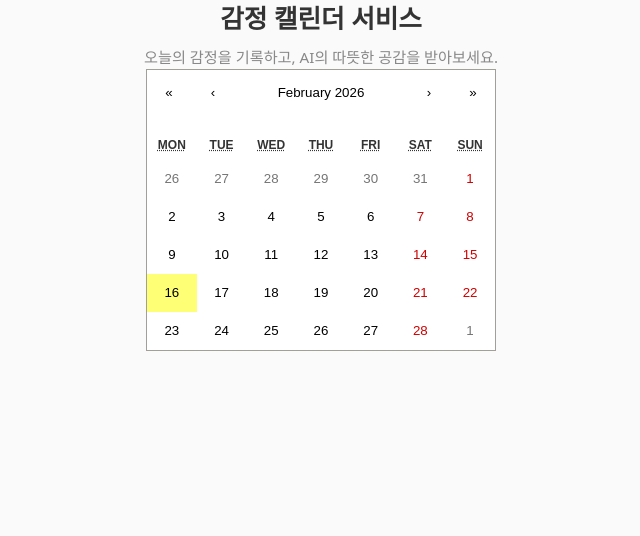
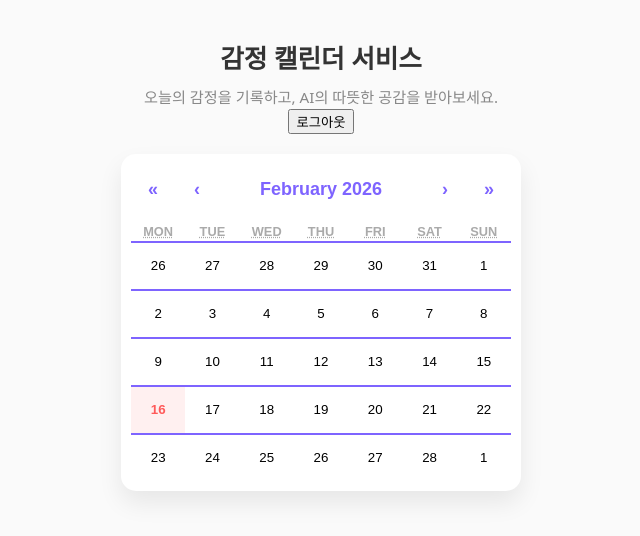
Before and after one commit to shinjipark22/diary_empathy_project, a React (Vite) app in the folder frontend/: page / in a window 1280 px wide. Shown: the top 536 px of the page, without its empty margins (319-959 px from the left). Built offline with nearby package versions, Linux system fonts and the light colour scheme.

Commit message:
[FEAT] 일부 디자인 최적화

```diff
--- a/frontend/src/App.css
+++ b/frontend/src/App.css
@@ -3,3 +3,12 @@
   flex-direction: column;
   align-items: center;
 }
+
+.diary-page__header{
+  margin-top : 40px;
+  margin-bottom: 1px;
+}
+
+.app-container{
+  margin-top: 20px;
+}
--- a/frontend/src/App.jsx
+++ b/frontend/src/App.jsx
@@ -12,14 +12,21 @@ function App() {
   return <div>
     <Router>
     <header className="diary-page__header">
-        <h1>감정 캘린더 서비스</h1>
-        <p>오늘의 감정을 기록하고, AI의 따뜻한 공감을 받아보세요.</p>
+
+        <h1 className="diary-page__title">감정 캘린더 서비스</h1>
+        <p className='diary-page-main'>오늘의 감정을 기록하고, AI의 따뜻한 공감을 받아보세요.</p>
+        <button>로그아웃</button>
       </header>
+
     <Routes>
-      <Route path="/" element={<CalendarPage />} />
+
+      <Route path="/" element={<div className='app-container'> <CalendarPage /></div>} />
+
       <Route path = "/diary/:date" element = {<DiaryPage />} />
     </Routes>
+
     </Router>
+
 
    </div>
 }
--- a/frontend/src/components/DiaryInput.jsx
+++ b/frontend/src/components/DiaryInput.jsx
@@ -15,8 +15,14 @@ export default function DiaryInput({ onSubmit, isLoading, date }) {
   return (
     <form className="diary-input" onSubmit={handleSubmit}>
       <label htmlFor="diary-text" className="diary-input__label">
-        <p><h2>오늘은 {y}년 {m}월 {d}일 입니다. </h2></p>
-        <p>오늘 하루를 기록해보세요</p>
+        <div style={{ marginBottom: '8px' }}>
+          <span>선택하신 일자는 </span>
+          <h2 style={{ color: '#007bff', margin: '4px 0' }}>
+            {y}년 {m}월 {d}일
+          </h2>
+          <span>입니다.</span>
+        </div>
+        <p style={{ margin: '4px 0 12px 0' }}>오늘 하루를 기록해보세요</p>
       </label>
       <textarea
         id="diary-text"
--- /dev/null
+++ b/frontend/src/pages/CalendarPage.css
@@ -0,0 +1,80 @@
+/* 1. 전체 배경 및 테두리 정리 */
+.react-calendar {
+  width: 400px;
+  max-width: 100%;
+  background-color: #fff;
+  color: #222;
+  border-radius: 15px; /* 모서리 둥글게 */
+  border: none; /* 기본 테두리 제거 */
+  box-shadow: 0 12px 24px rgba(0, 0, 0, 0.08); /* 은은한 그림자 */
+  font-family: 'Pretendard', sans-serif;
+  padding: 10px;
+}
+
+/* 2. 상단 네비게이션 (년/월 이동) */
+.react-calendar__navigation {
+  display: flex;
+  height: 50px;
+  margin-bottom: 0.5em;
+
+
+}
+
+.react-calendar__navigation button{
+  cursor: pointer;
+  border-color: rgba(255, 255, 255, 0);
+
+}
+
+
+
+.react-calendar__navigation button {
+  color: #7e64ff; /* 강조색 */
+  min-width: 44px;
+  background: none;
+  font-size: 18px;
+  font-weight: bold;
+}
+
+/* 3. 요일 부분 디자인 */
+.react-calendar__month-view__weekdays {
+  text-align: center;
+  text-transform: uppercase;
+  font-weight: bold;
+  font-size: 0.8em;
+  color: #aaa;
+}
+
+/* 4. 날짜 타일 디자인 */
+.react-calendar__tile {
+  max-width: 100%;
+  padding: 15px 10px;
+  background: none;
+  text-align: center;
+  line-height: 16px;
+  border-top: 2px solid #7e64ff;
+  border-right: none;
+  border-bottom: none;
+  border-left: none;
+  transition: background 0.2s;
+}
+
+/* 마우스 올렸을 때 효과 */
+.react-calendar__tile:enabled:hover,
+.react-calendar__tile:enabled:focus {
+  background-color: #b1a8ff;
+}
+
+/* 5. 오늘 날짜 강조 */
+.react-calendar__tile--now {
+  background: #fff0f0;
+  color: #ff5a5a;
+  font-weight: bold;
+}
+
+/* 6. 선택된 날짜 (클릭 시) */
+.react-calendar__tile--active {
+  background: #61dafb !important; /* 프로젝트 테마색 */
+  color: white !important;
+  font-weight: bold;
+}
--- a/frontend/src/pages/CalendarPage.jsx
+++ b/frontend/src/pages/CalendarPage.jsx
@@ -1,6 +1,7 @@
 import { useNavigate } from 'react-router-dom';
 import Calendar from 'react-calendar';
-import 'react-calendar/dist/Calendar.css';
+//import 'react-calendar/dist/Calendar.css';
+import './CalendarPage.css';
 
 export default function CalendarPage() {
   const navigate = useNavigate();
```
